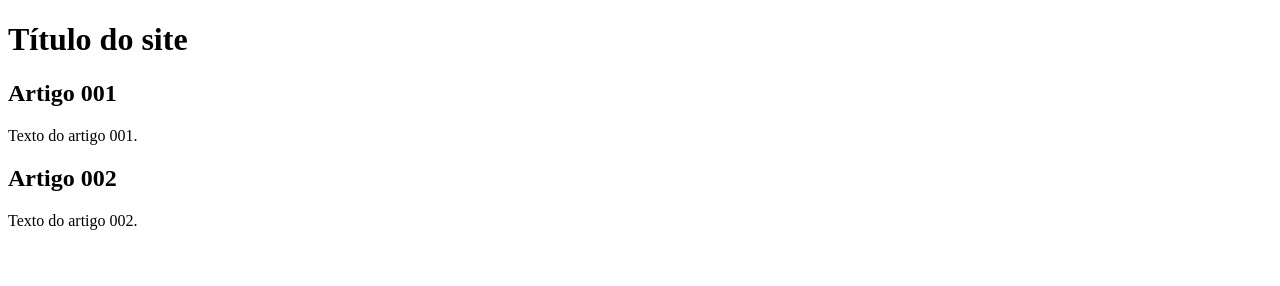
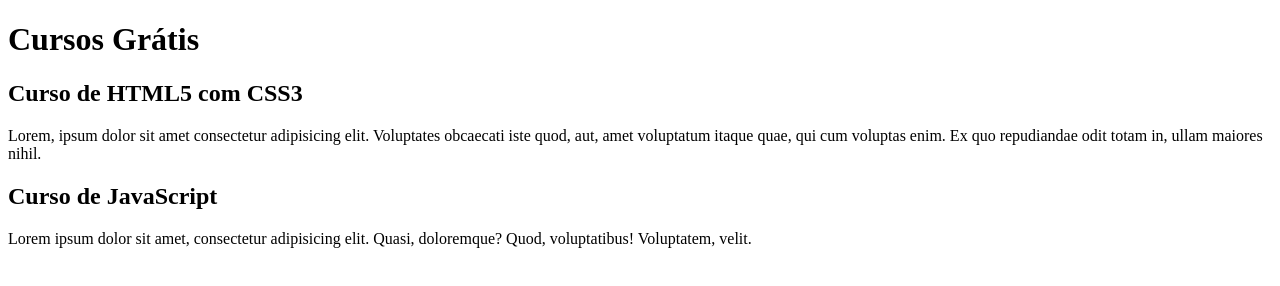
Before and after one commit to thiagodepg94/projeto-site, a plain HTML site: page index.html in a window 1280 px wide. Drawn offline with Linux system fonts and the light colour scheme.

Commit message:
comecei a escrever o conteúdo

```diff
--- a/index.html
+++ b/index.html
@@ -8,15 +8,15 @@
 <body>
     <main>
         <header>
-            <h1>Título do site</h1>
+            <h1>Cursos Grátis</h1>
         </header>
         <article>
-            <h2>Artigo 001</h2>
-            <p>Texto do artigo 001.</p>
+            <h2>Curso de HTML5 com CSS3</h2>
+            <p>Lorem, ipsum dolor sit amet consectetur adipisicing elit. Voluptates obcaecati iste quod, aut, amet voluptatum itaque quae, qui cum voluptas enim. Ex quo repudiandae odit totam in, ullam maiores nihil.</p>
         </article>
         <article>
-            <h2>Artigo 002</h2>
-            <p>Texto do artigo 002.</p>
+            <h2>Curso de JavaScript</h2>
+            <p>Lorem ipsum dolor sit amet, consectetur adipisicing elit. Quasi, doloremque? Quod, voluptatibus! Voluptatem, velit.</p>
         </article>
     </main>
 </body>
```
